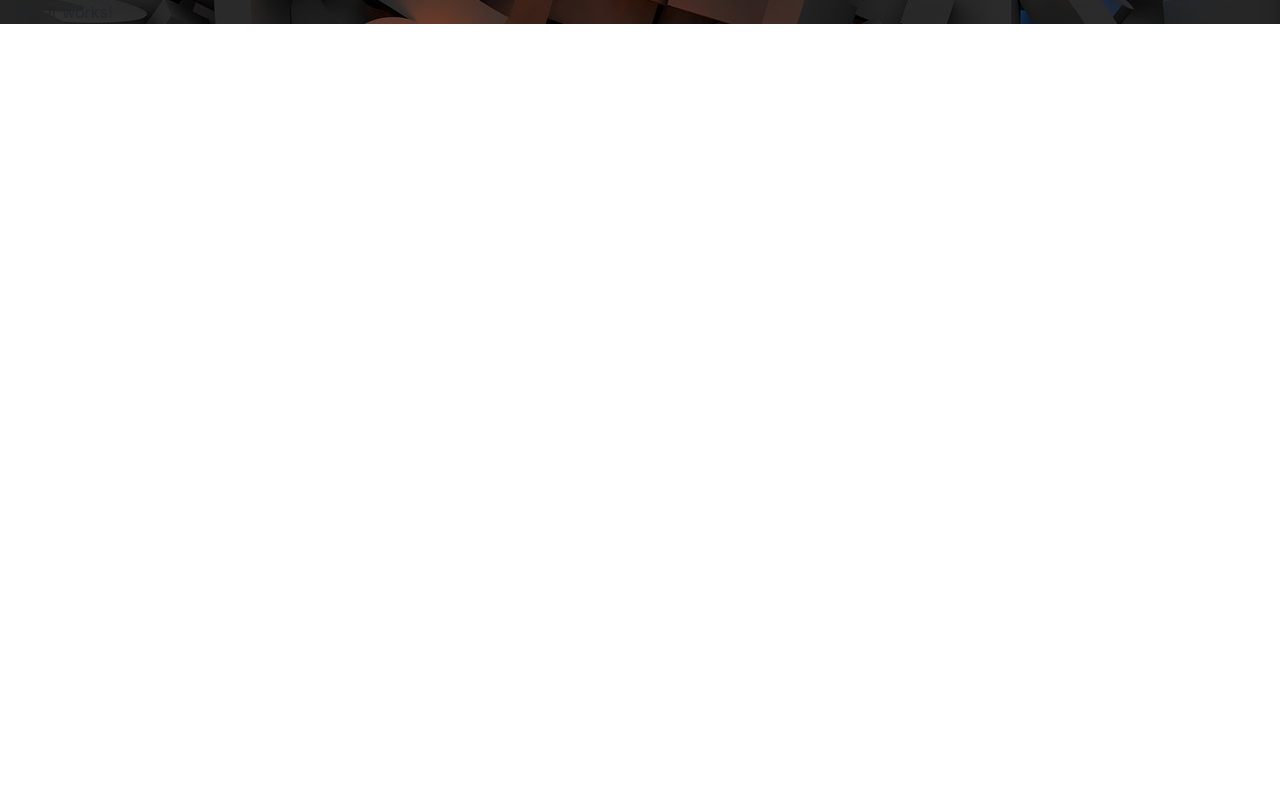
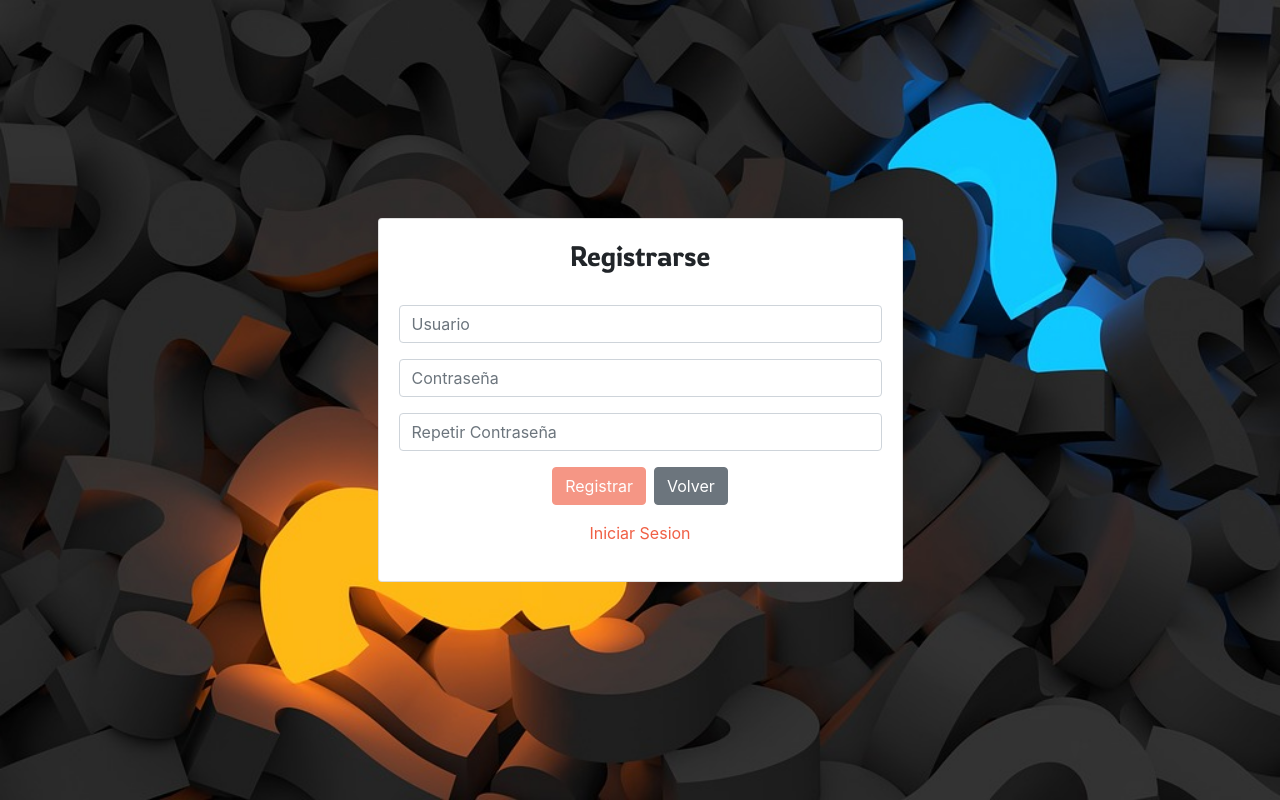
Before and after one commit to lvanegasimagine/Frontend-Angular-Questions, an Angular app: page /register in a window 1280 px wide. Built offline with nearby package versions, Linux system fonts and the light colour scheme.

Commit message:
Validaciones standart implementada

```diff
--- a/src/app/components/inicio/login/login.component.html
+++ b/src/app/components/inicio/login/login.component.html
@@ -14,7 +14,7 @@
                         <span class="text-danger" *ngIf="passNoValido">La contraseña <strong> es requerida</strong> </span>
                     </div>
                     <div class="form-group">
-                        <button class="btn btn-primary btn-login mr-2" [disabled]="login.invalid">Aceptar</button>
+                        <button type="submit" class="btn btn-primary btn-login mr-2" [disabled]="login.invalid">Aceptar</button>
                         <button class="btn btn-secondary" routerLink="/">Volver</button>
                     </div>
                     <div class="form-group">
--- a/src/app/components/inicio/register/register.component.css
+++ b/src/app/components/inicio/register/register.component.css
@@ -0,0 +1,15 @@
+.container{
+    display: flex;
+    justify-content: center;
+    align-items: center;
+    min-height: 100vh;
+}
+
+h3{
+    font-family: 'Rowdies', cursive;
+}
+
+.btn-reg{
+    background-color: #F05F44;
+    border-color: #F05F44;
+}
--- a/src/app/components/inicio/register/register.component.html
+++ b/src/app/components/inicio/register/register.component.html
@@ -1 +1,32 @@
-<p>register works!</p>
+<div class="container">
+    <div class="row" style="width: 100%;">
+        <div class="col-lg-6 offset-lg-3">
+            <div class="card text-center" style="padding: 20px;">
+                <h3>Registrarse</h3>
+                <br>
+                <form [formGroup]="register" (ngSubmit)="registrarUsuario()" autocomplete="off">
+                    <div class="form-group" style="text-align: start;">
+                        <input type="text" class="form-control" placeholder="Usuario" formControlName="email" [class.is-valid]="emailValido" [class.is-invalid]="emailNoValido">
+                        <span class="text-danger" *ngIf="emailNoValido" > El Usuario <strong>es requerido</strong></span>
+                    </div>
+                    <div class="form-group" style="text-align: start;">
+                        <input type="password" class="form-control" placeholder="Contraseña" formControlName="password" [class.is-valid]="passwordValido" [class.is-invalid]="passwordNoValido">
+                        <span class="text-danger" *ngIf="passwordNoValidoLength">La contraseña debe tener como minimo 4 caracteres <strong>es requerida</strong></span>
+                        <span class="text-danger" *ngIf="passwordNoValido" > La contraseña <strong>es requerida</strong></span>
+                    </div>
+                    <div class="form-group" style="text-align: start;">
+                        <input type="password" class="form-control" placeholder="Repetir Contraseña" formControlName="confirmPassword" [class.is-valid]="confirmPasswordValido" [class.is-invalid]="confirmPasswordNoValido">
+                        <span class="text-danger" *ngIf="confirmPasswordNoValido" >Password <strong>no coinciden</strong></span>
+                    </div>
+                    <div class="form-group">
+                        <button class="btn btn-primary btn-reg mr-2" type="submit" [disabled]="register.invalid">Registrar</button>
+                        <button class="btn btn-secondary" routerLink="/">Volver</button>
+                    </div>
+                    <div class="form-group">
+                        <a style="color: #F05F44; cursor: pointer;" routerLink="/login">Iniciar Sesion</a>
+                    </div>
+                </form>
+            </div>
+        </div>
+    </div>
+</div>
--- a/src/app/components/inicio/register/register.component.ts
+++ b/src/app/components/inicio/register/register.component.ts
@@ -1,4 +1,5 @@
 import { Component, OnInit } from '@angular/core';
+import { FormBuilder, FormGroup, Validators } from '@angular/forms';
 
 @Component({
   selector: 'app-register',
@@ -7,9 +8,48 @@ import { Component, OnInit } from '@angular/core';
 })
 export class RegisterComponent implements OnInit {
 
-  constructor() { }
+  register: FormGroup;
+
+  constructor(private fb: FormBuilder) {
+    this.register = this.fb.group({
+      email: ['', Validators.required],
+      password:['', [Validators.required, Validators.minLength(4)]],
+      confirmPassword:['', Validators.required]
+    })
+   }
 
   ngOnInit(): void {
   }
 
+  registrarUsuario(){
+    console.log(this.register.value);
+  }
+
+  get emailValido(){
+    return this.register.get('email').valid;
+  }
+
+  get emailNoValido(){
+    return this.register.get('email').invalid && this.register.get('email').touched;
+  }
+
+  get passwordValido(){
+    return this.register.get('password').valid;
+  }
+
+  get passwordNoValidoLength(){
+    return this.register.get('password').hasError('minlength') && this.register.get('password').touched;
+  }
+
+  get passwordNoValido(){
+    return this.register.get('password').invalid && this.register.get('password').touched;
+  }
+
+  get confirmPasswordValido(){
+    return this.register.get('confirmPassword').valid;
+  }
+
+  get confirmPasswordNoValido(){
+    return this.register.get('confirmPassword').invalid && this.register.get('confirmPassword').touched;
+  }
 }
```
